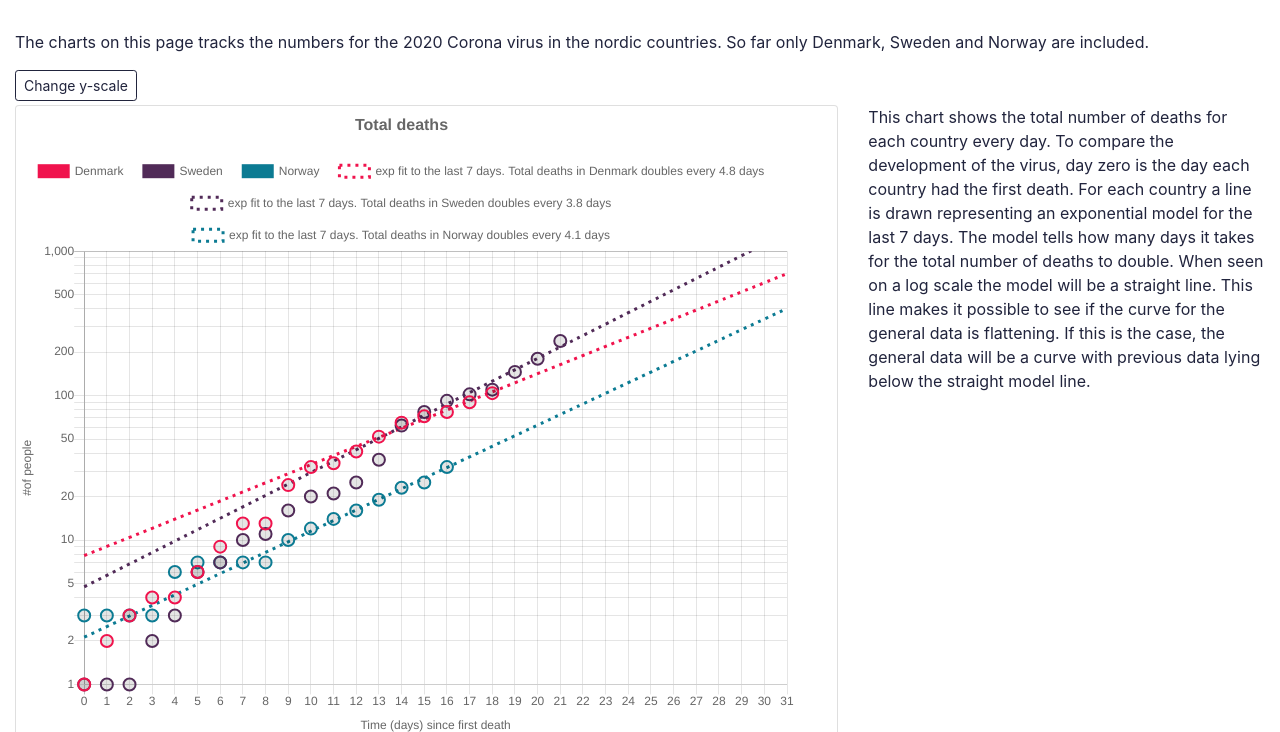
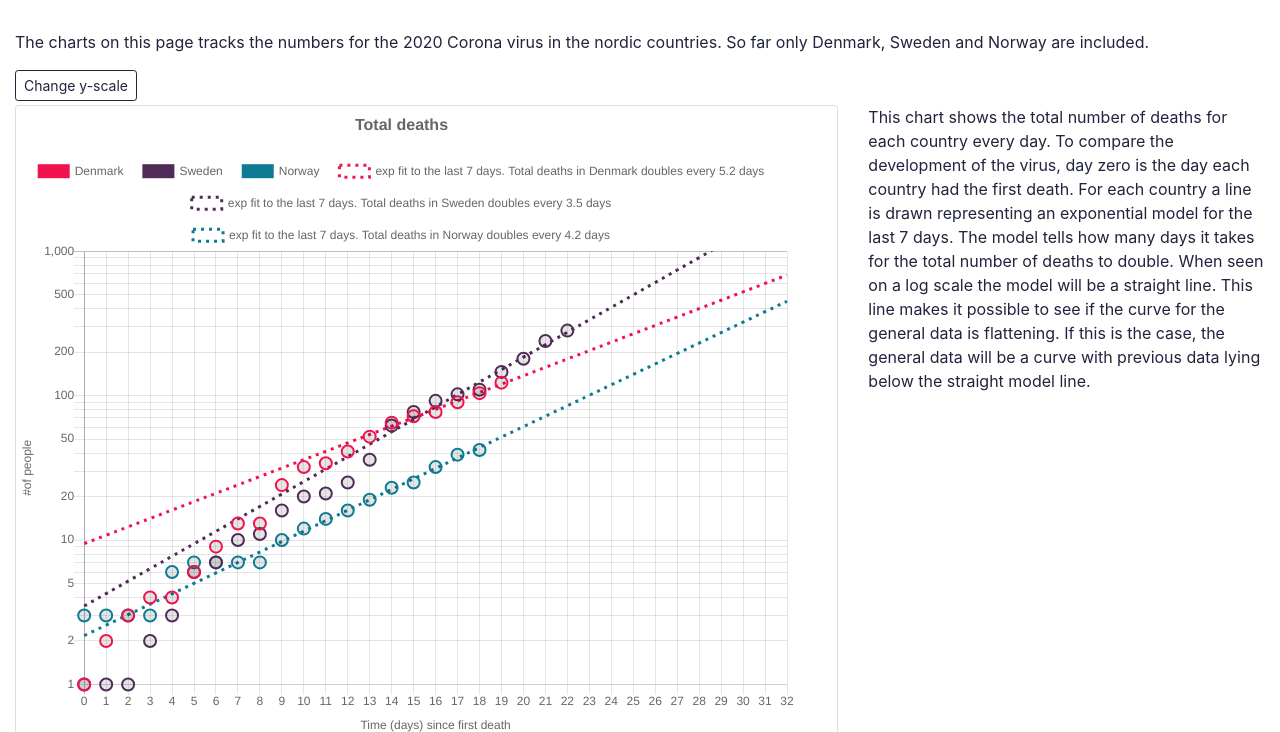
Before and after one commit to louissse/nordic-corona-numbers, a website built with webpack: page dist/index.html in a window 1280 px wide. Shown: the part 186-918 px from the top of the page. Built offline with nearby package versions, Linux system fonts and the light colour scheme.

Commit message:
small updates

```diff
--- a/src/data.json
+++ b/src/data.json
@@ -1,29 +1,29 @@
 {
     "countries":[
         {   "name": "Denmark",
-           "totalDeaths": [1, 2, 3, 4, 4, 6, 9, 13,	13,	24,	32, 34, 41, 52, 65, 72, 77, 90, 104],
+           "totalDeaths": [1, 2, 3, 4, 4, 6, 9, 13,	13,	24,	32, 34, 41, 52, 65, 72, 77, 90, 104, 123],
             "dayZero": "14-03-2020",
             "model": {
-                "b":7.8042,
-                "k": 0.145
+                "b":9.4453,
+                "k": 0.1338
             }
         },
         {
             "name": "Sweden",
-            "totalDeaths": [1, 1, 1, 2, 3, 6, 7, 10, 11, 16, 20, 21, 25, 36, 62, 77, 92, 102, 110, 146, 180, 239],
+            "totalDeaths": [1, 1, 1, 2, 3, 6, 7, 10, 11, 16, 20, 21, 25, 36, 62, 77, 92, 102, 110, 146, 180, 239, 282],
             "dayZero":"11-3-2020",
             "model": {
-                "b":4.7444,
-                "k": 0.1821
+                "b":3.4914,
+                "k": 0.1984
             }
         },
         {
             "name": "Norway",
-            "totalDeaths": [3, 3, 3, 3, 6, 7, 7, 7, 7, 10,	12, 14, 16, 19, 23, 25, 32],
+            "totalDeaths": [3, 3, 3, 3, 6, 7, 7, 7, 7, 10,	12, 14, 16, 19, 23, 25, 32, 39, 42],
             "dayZero":"14-3-2020",
             "model": {
-                "b":2.123,
-                "k": 0.1691
+                "b":2.1782,
+                "k": 0.1666
             }
         }
     ]
--- /dev/null
+++ b/src/deathChart.js
@@ -0,0 +1,24 @@
+let dataObject = require('./data.json');
+
+
+
+let ctx = document.getElementById('coronaChart');
+let labels = generateLabels(dataObject.countries[1].totalDeaths);
+let liniar = false;
+
+
+let denmark = dataObject.countries[0];
+let sweden = dataObject.countries[1];
+let norway = dataObject.countries[2];
+
+
+//generates labels for a single country
+function generateLabels(data){
+    let labels = Array.from(Array(data.length + 10).keys());
+    // let labelnumber = 0;
+    // _.forEach(data, function(value){
+    //     labels.push(labelnumber);
+    //     labelnumber++
+    // })
+    return labels;
+}
--- a/src/index.js
+++ b/src/index.js
@@ -161,7 +161,7 @@ function coronaDeathChartOptions(){
     }
     //Options for scales
     function test(){
-        return liniar? 200: 1000;
+        return liniar? 300: 1000;
     }
     let scales = {
 
@@ -310,7 +310,7 @@ function calculateDate(dayZero, numberDays){
 $( "#logScaleButton" ).click(function() {
     liniar = !liniar;
     coronaDeathChart.options.scales.yAxes[0].type = liniar? 'linear' : 'logarithmic';
-    coronaDeathChart.options.scales.yAxes[0].ticks.max = liniar? 200 : 1000 ;
+    coronaDeathChart.options.scales.yAxes[0].ticks.max = liniar? 300 : 1000 ;
     coronaDeathChart.options.scales.yAxes[0].ticks.maxTicksLimit = liniar? 20 : 13 ;
     coronaDeathChart.update();
 });
```
Also changed, not shown: dist/index.html.
